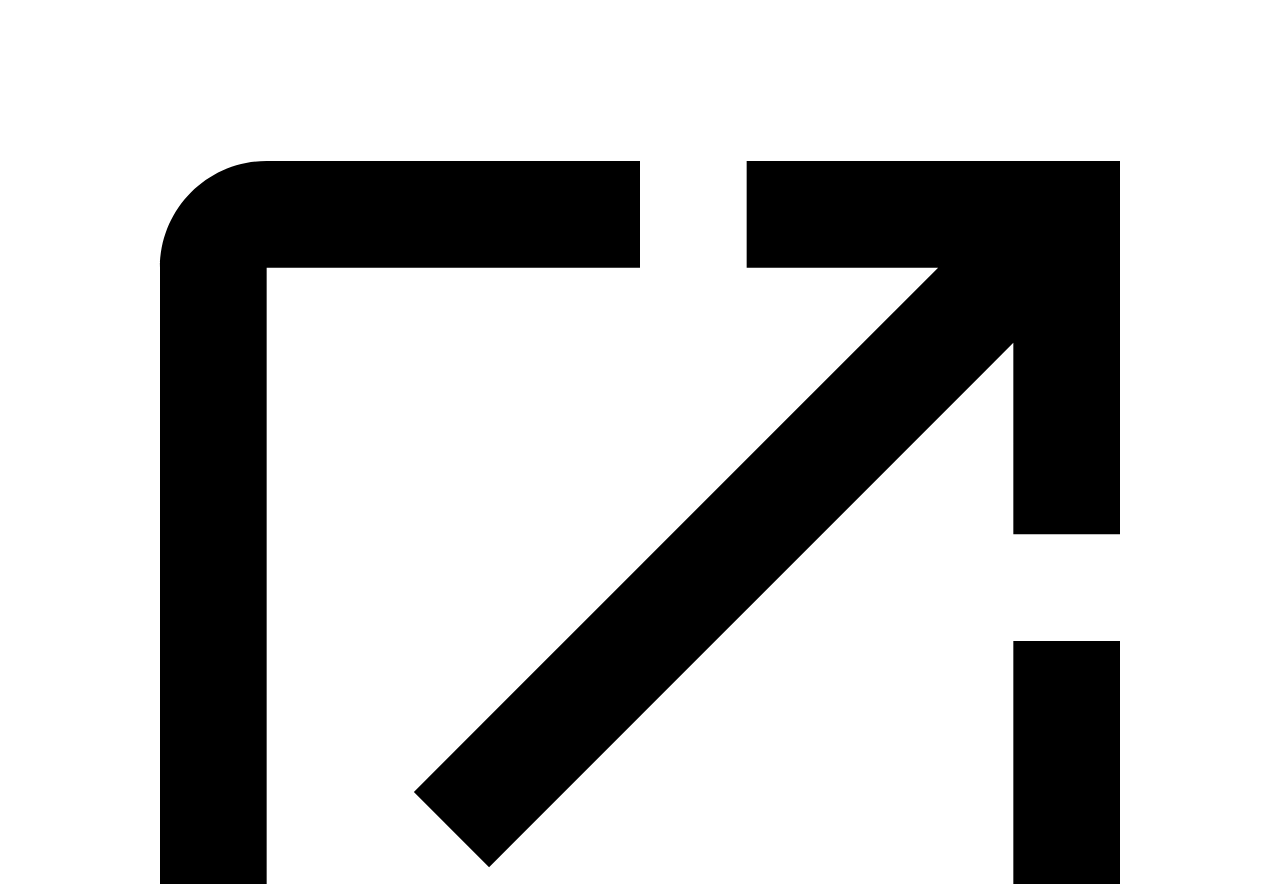
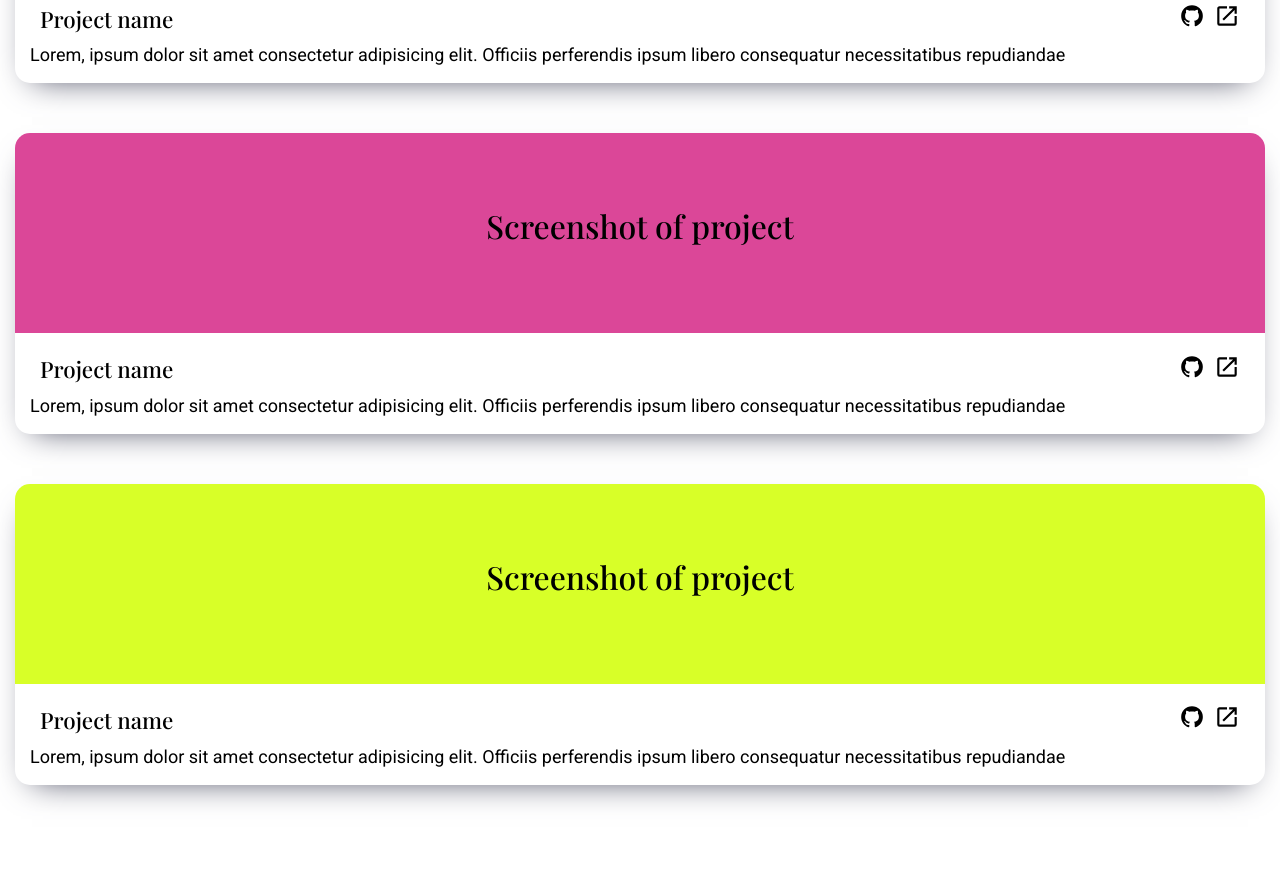
Before and after one commit to dawidtt/homepage-odin, a website built with webpack: page src/template.html in a window 1280 px wide. Shown: the part 1916-2800 px from the top of the page. After the commit the page ends 2751 px from the top, so only its background shows below. Built offline with nearby package versions, Linux system fonts and the light colour scheme; a web font is replaced by a local one.

Commit message:
Create styles for main container

```diff
--- a/src/template.css
+++ b/src/template.css
@@ -76,7 +76,7 @@ header {
   flex-direction: column;
   padding: 15px;
 }
-.about-container h2 {
+h2 {
   font-size: 2rem;
   font-family: "Playfair Display", serif;
   font-weight: 500;
@@ -96,3 +96,59 @@ header {
   cursor: pointer;
   transform: scale(1.1);
 }
+
+main > h2 {
+  text-align: center;
+}
+.project-container-top {
+  height: 200px;
+  display: flex;
+  align-items: center;
+  justify-content: center;
+  padding: 15px;
+  text-align: center;
+}
+.project-container:nth-child(1) .project-container-top {
+  background-color: rgb(106, 183, 185);
+}
+.project-container:nth-child(2) .project-container-top {
+  background-color: rgb(71, 219, 128);
+}
+.project-container:nth-child(3) .project-container-top {
+  background-color: rgb(71, 86, 219);
+}
+.project-container:nth-child(4) .project-container-top {
+  background-color: rgb(216, 134, 67);
+}
+.project-container:nth-child(5) .project-container-top {
+  background-color: rgb(219, 71, 152);
+}
+.project-container:nth-child(6) .project-container-top {
+  background-color: rgb(216, 255, 40);
+}
+.project-container {
+  margin: 50px 15px;
+  border-radius: 15px;
+  overflow: hidden;
+  -webkit-box-shadow: 0px 13px 31px -17px rgba(66, 68, 90, 1);
+  -moz-box-shadow: 0px 13px 31px -17px rgba(66, 68, 90, 1);
+  box-shadow: 0px 13px 31px -17px rgba(66, 68, 90, 1);
+}
+h3 {
+  font-size: 1.4rem;
+  font-weight: 500;
+  font-family: "Playfair Display", serif;
+}
+.project-container-bottom {
+  padding: 15px;
+}
+.main-container-bottom-wrapper {
+  display: flex;
+  justify-content: space-between;
+  align-items: center;
+  margin: 5px 10px;
+}
+.main-container-bottom-wrapper svg {
+  width: 26px;
+  margin-left: 5px;
+}
--- a/src/template.html
+++ b/src/template.html
@@ -62,31 +62,10 @@
                 </svg>
               </div>
             </div>
-          </div>
-        </div>
-      </div>
-
-      <div class="project-container">
-        <div class="project-container-top">
-          <h2>Screenshot of project</h2>
-        </div>
-        <div class="project-container-bottom">
-          <div class="main-container-bottom-wrapper">
-            <h3>Project name</h3>
-            <div class="icons-container">
-              <svg xmlns="http://www.w3.org/2000/svg" viewBox="0 0 24 24">
-                <path
-                  d="M12,2A10,10 0 0,0 2,12C2,16.42 4.87,20.17 8.84,21.5C9.34,21.58 9.5,21.27 9.5,21C9.5,20.77 9.5,20.14 9.5,19.31C6.73,19.91 6.14,17.97 6.14,17.97C5.68,16.81 5.03,16.5 5.03,16.5C4.12,15.88 5.1,15.9 5.1,15.9C6.1,15.97 6.63,16.93 6.63,16.93C7.5,18.45 8.97,18 9.54,17.76C9.63,17.11 9.89,16.67 10.17,16.42C7.95,16.17 5.62,15.31 5.62,11.5C5.62,10.39 6,9.5 6.65,8.79C6.55,8.54 6.2,7.5 6.75,6.15C6.75,6.15 7.59,5.88 9.5,7.17C10.29,6.95 11.15,6.84 12,6.84C12.85,6.84 13.71,6.95 14.5,7.17C16.41,5.88 17.25,6.15 17.25,6.15C17.8,7.5 17.45,8.54 17.35,8.79C18,9.5 18.38,10.39 18.38,11.5C18.38,15.32 16.04,16.16 13.81,16.41C14.17,16.72 14.5,17.33 14.5,18.26C14.5,19.6 14.5,20.68 14.5,21C14.5,21.27 14.66,21.59 15.17,21.5C19.14,20.16 22,16.42 22,12A10,10 0 0,0 12,2Z"
-                />
-              </svg>
-
-              <svg xmlns="http://www.w3.org/2000/svg" viewBox="0 0 24 24">
-                <path
-                  d="M14,3V5H17.59L7.76,14.83L9.17,16.24L19,6.41V10H21V3M19,19H5V5H12V3H5C3.89,3 3,3.9 3,5V19A2,2 0 0,0 5,21H19A2,2 0 0,0 21,19V12H19V19Z"
-                />
-              </svg>
-            </div>
-          </div>
+            <p>
+              Lorem, ipsum dolor sit amet consectetur adipisicing elit. Officiis
+              perferendis ipsum libero consequatur necessitatibus repudiandae
+            </p>
           </div>
         </div>
         <div class="project-container">
@@ -110,6 +89,10 @@
                 </svg>
               </div>
             </div>
+            <p>
+              Lorem, ipsum dolor sit amet consectetur adipisicing elit. Officiis
+              perferendis ipsum libero consequatur necessitatibus repudiandae
+            </p>
           </div>
         </div>
         <div class="project-container">
@@ -133,6 +116,10 @@
                 </svg>
               </div>
             </div>
+            <p>
+              Lorem, ipsum dolor sit amet consectetur adipisicing elit. Officiis
+              perferendis ipsum libero consequatur necessitatibus repudiandae
+            </p>
           </div>
         </div>
         <div class="project-container">
@@ -156,6 +143,10 @@
                 </svg>
               </div>
             </div>
+            <p>
+              Lorem, ipsum dolor sit amet consectetur adipisicing elit. Officiis
+              perferendis ipsum libero consequatur necessitatibus repudiandae
+            </p>
           </div>
         </div>
         <div class="project-container">
@@ -179,6 +170,38 @@
                 </svg>
               </div>
             </div>
+            <p>
+              Lorem, ipsum dolor sit amet consectetur adipisicing elit. Officiis
+              perferendis ipsum libero consequatur necessitatibus repudiandae
+            </p>
+          </div>
+        </div>
+        <div class="project-container">
+          <div class="project-container-top">
+            <h2>Screenshot of project</h2>
+          </div>
+          <div class="project-container-bottom">
+            <div class="main-container-bottom-wrapper">
+              <h3>Project name</h3>
+              <div class="icons-container">
+                <svg xmlns="http://www.w3.org/2000/svg" viewBox="0 0 24 24">
+                  <path
+                    d="M12,2A10,10 0 0,0 2,12C2,16.42 4.87,20.17 8.84,21.5C9.34,21.58 9.5,21.27 9.5,21C9.5,20.77 9.5,20.14 9.5,19.31C6.73,19.91 6.14,17.97 6.14,17.97C5.68,16.81 5.03,16.5 5.03,16.5C4.12,15.88 5.1,15.9 5.1,15.9C6.1,15.97 6.63,16.93 6.63,16.93C7.5,18.45 8.97,18 9.54,17.76C9.63,17.11 9.89,16.67 10.17,16.42C7.95,16.17 5.62,15.31 5.62,11.5C5.62,10.39 6,9.5 6.65,8.79C6.55,8.54 6.2,7.5 6.75,6.15C6.75,6.15 7.59,5.88 9.5,7.17C10.29,6.95 11.15,6.84 12,6.84C12.85,6.84 13.71,6.95 14.5,7.17C16.41,5.88 17.25,6.15 17.25,6.15C17.8,7.5 17.45,8.54 17.35,8.79C18,9.5 18.38,10.39 18.38,11.5C18.38,15.32 16.04,16.16 13.81,16.41C14.17,16.72 14.5,17.33 14.5,18.26C14.5,19.6 14.5,20.68 14.5,21C14.5,21.27 14.66,21.59 15.17,21.5C19.14,20.16 22,16.42 22,12A10,10 0 0,0 12,2Z"
+                  />
+                </svg>
+
+                <svg xmlns="http://www.w3.org/2000/svg" viewBox="0 0 24 24">
+                  <path
+                    d="M14,3V5H17.59L7.76,14.83L9.17,16.24L19,6.41V10H21V3M19,19H5V5H12V3H5C3.89,3 3,3.9 3,5V19A2,2 0 0,0 5,21H19A2,2 0 0,0 21,19V12H19V19Z"
+                  />
+                </svg>
+              </div>
+            </div>
+            <p>
+              Lorem, ipsum dolor sit amet consectetur adipisicing elit. Officiis
+              perferendis ipsum libero consequatur necessitatibus repudiandae
+            </p>
+          </div>
         </div>
       </div>
     </main>
```
Lines whose indentation alone changed are shown as unchanged.
